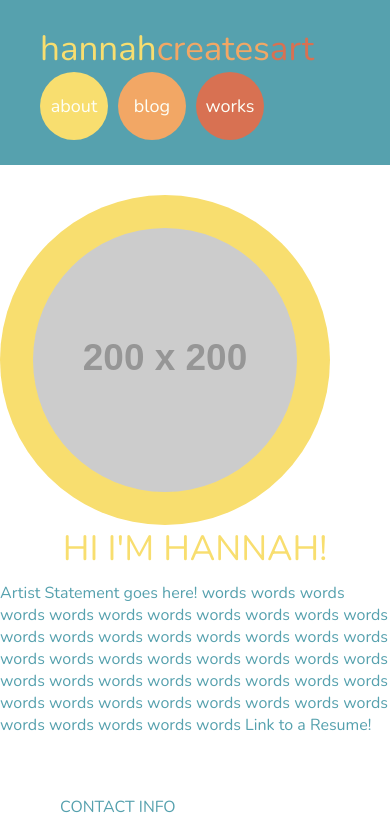
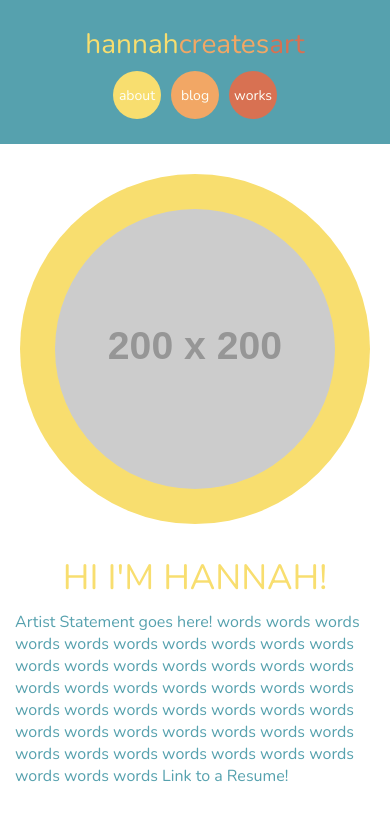
Before and after one commit to josephdangerstewart/hannah-creates-art, a Next.js app: page /about in a window 390 px wide. Shown: the top 836 px of the page. Built offline with nearby package versions, Linux system fonts and the light colour scheme.

Commit message:
Mobile-ify header and projects page

```diff
--- a/components/column-layout/index.ts
+++ b/components/column-layout/index.ts
@@ -43,7 +43,7 @@ export const ColumnLayout = styled.div<ColumnLayoutProps>`
 		}
 	` : ''}
 
-	@media (max-width: 680px) {
+	@media ${({ theme }) => theme.breakpoints.mobile} {
 		flex-direction: column;
 	}
 `;
--- a/components/content-header/index.tsx
+++ b/components/content-header/index.tsx
@@ -20,7 +20,7 @@ export const ContentHeader: React.FC<ContentHeaderProps> = ({
 }) => (
 	<ColumnLayout margin="30px 0 60px">
 		<Column>
-			<ColumnContent padding="0 60px 0 0">
+			<ColumnContent desktopPadding="0 60px 0 0" mobilePadding="0 15px">
 				<ContentContainer position="left" maxWidth={350}>
 					<CircleImage
 						imageUrl={imageUrl}
@@ -30,7 +30,7 @@ export const ContentHeader: React.FC<ContentHeaderProps> = ({
 			</ColumnContent>
 		</Column>
 		<Column>
-			<ColumnContent>
+			<ColumnContent mobilePadding="30px 15px 0">
 				<ContentContainer position="right" maxWidth={400}>
 					<Title color={color}>{title}</Title>
 					<BodyText>{description}</BodyText>
--- a/components/content-header/styled.ts
+++ b/components/content-header/styled.ts
@@ -5,13 +5,21 @@ export const ContentContainer = styled.div<{ position: Position; maxWidth: numbe
 	max-width: ${({ maxWidth }) => maxWidth}px;
 	width: 100%;
 	${({ position }) => position === 'left' ? 'margin-left: auto;' : 'margin-right: auto;'}
+
+	@media ${({ theme }) => theme.breakpoints.mobile} {
+		margin: auto;
+	}
 `;
 
-export const ColumnContent = styled.div<{ padding?: string }>`
+export const ColumnContent = styled.div<{ desktopPadding?: string; mobilePadding?: string }>`
 	display: flex;
 	justify-content: center;
 	flex-direction: column;
 	width: 100%;
 	height: 100%;
-	${({ padding }) => padding ? `padding: ${padding};` : ''}
+	${({ desktopPadding }) => desktopPadding ? `padding: ${desktopPadding};` : ''}
+
+	@media ${({ theme }) => theme.breakpoints.mobile} {
+		padding: ${({ mobilePadding }) => mobilePadding ?? '0'};
+	}
 `;
--- a/components/header/styled.tsx
+++ b/components/header/styled.tsx
@@ -6,9 +6,13 @@ export const Container = styled.div`
 	background-color: #56A1AE;
 	padding: 25px 40px;
 	display: flex;
-	flex-wrap: wrap;
 	justify-content: space-between;
 	align-items: center;
+
+	@media ${({ theme }) => theme.breakpoints.mobile} {
+		padding: 25px 0;
+		flex-direction: column;
+	}
 `;
 
 export const LogoLink = styled.a`
@@ -20,9 +24,14 @@ export const LogoText = styled.span<{ color: keyof Theme['color'] }>`
 	font: 35px ${({ theme }) => theme.font.headerFont};
 	color: ${({ theme, color }) => theme.color[color]};
 	${({ theme }) => theme.generateTransition('color')}
+	word-break: break-all;
 
 	${LogoLink}:hover span & {
 		color: ${({ color, theme }) => theme.hover(theme.color[color])};
+	}
+
+	@media ${({ theme }) => theme.breakpoints.mobile} {
+		font-size: 28px;
 	}
 `;
 
@@ -30,6 +39,10 @@ const LinkText = styled.span`
 	font: 18px ${({ theme }) => theme.font.bodyFont};
 	color: ${({ theme }) => theme.color.white};
 	text-decoration: none !important;
+
+	@media ${({ theme }) => theme.breakpoints.mobile} {
+		font-size: 14px;
+	}
 `;
 
 const StyledLink = styled.a`
@@ -56,6 +69,12 @@ const LinkWrapper = styled.div<{ color: keyof Theme['color'] }>`
 	${StyledLink}:last-child & {
 		margin-right: 0;
 	}
+
+	@media ${({ theme }) => theme.breakpoints.mobile} {
+		width: 48px;
+		height: 48px;
+		margin-top: 8px;
+	}
 `;
 
 export const Link: React.FC<{ color: keyof Theme['color']; href?: string }> = ({
--- a/components/theme/index.ts
+++ b/components/theme/index.ts
@@ -13,6 +13,9 @@ export const defaultTheme = {
 		bodyFont: 'Nunito',
 		headerFont: 'Nunito',
 	},
+	breakpoints: {
+		mobile: '(max-width: 630px)',
+	},
 	hover: lighten(0.1),
 	transitionDuration: '0.6s',
 	generateTransition: (property: string) => `transition: ${property} 0.6s;`
```
Also changed, not shown: components/project-links/styled.ts (+12 -0 lines).
